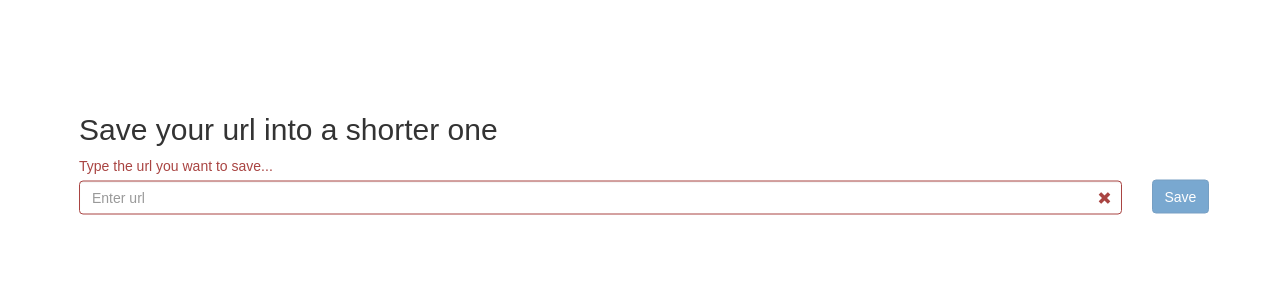
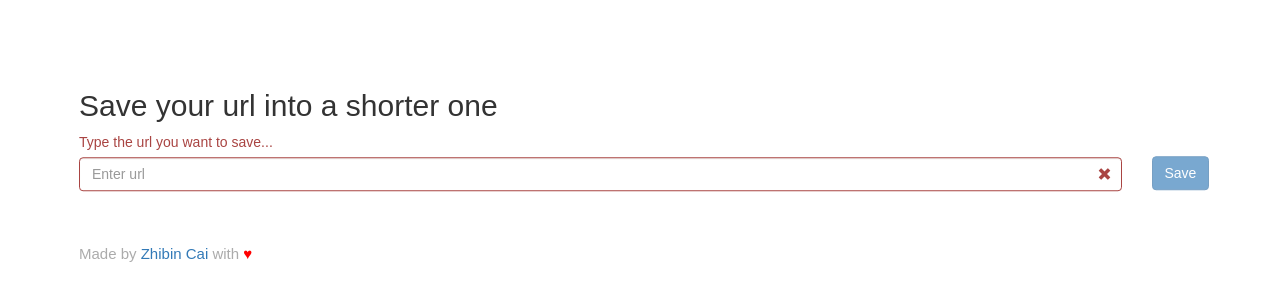
Before and after one commit to TonyChol/tinyurl-react, a React (Create React App) app: page / in a window 1280 px wide. Shown: the part 224-524 px from the top of the page. Built offline with nearby package versions, Linux system fonts and the light colour scheme.

Commit message:
feat(footer): Add footer to the site

```diff
--- a/src/App.css
+++ b/src/App.css
@@ -48,6 +48,11 @@ body {
   margin-top: 10px;
 }
 
+.app-footer {
+  font-size: 15px;
+  color: rgba(136, 136, 136, 0.7);
+}
+
 .App-intro {
   font-size: large;
 }
--- a/src/App.js
+++ b/src/App.js
@@ -4,6 +4,7 @@ import './App.css';
 // Components
 import Header from './Components/Header'
 import UrlForm from './Components/UrlForm'
+import Footer from './Components/Footer'
 
 // Default http client since we are not using Redux(, etc) here.
 import HttpClient from './utils/http'
@@ -29,6 +30,7 @@ class App extends Component {
       <div className="App" onSubmitCapture={this.onSubmitCapturing}>
           <Header/>
           <UrlForm ref="urlForm"></UrlForm>
+          <Footer/>
       </div>
     );
   }
--- /dev/null
+++ b/src/Components/Footer.js
@@ -0,0 +1,23 @@
+import React, { Component } from 'react';
+import '../App.css';
+import { Grid, Row, Col } from 'react-bootstrap';
+
+class Footer extends Component {
+    render() {
+        return (
+            <Grid>
+                <Row>
+                    <Col xs={12} className="app-header" >
+                        <h2 className="app-footer">
+                            <div>
+                                Made by <a href="https://zhibincai.com">Zhibin Cai</a> with <p style={{ color: "red", display: "inline" }}>♥</p>
+                            </div>
+                        </h2>
+                    </Col>
+                </Row>
+            </Grid>
+        );
+    }
+}
+
+export default Footer
```
